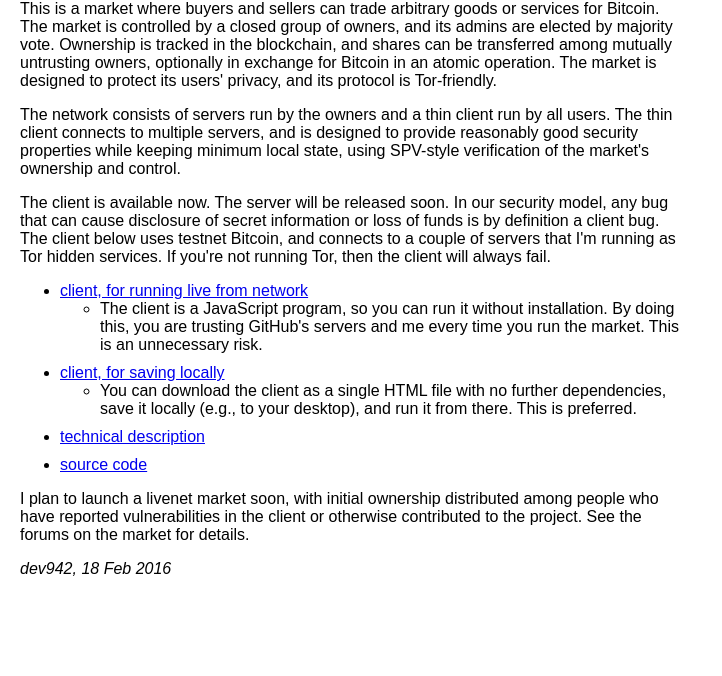
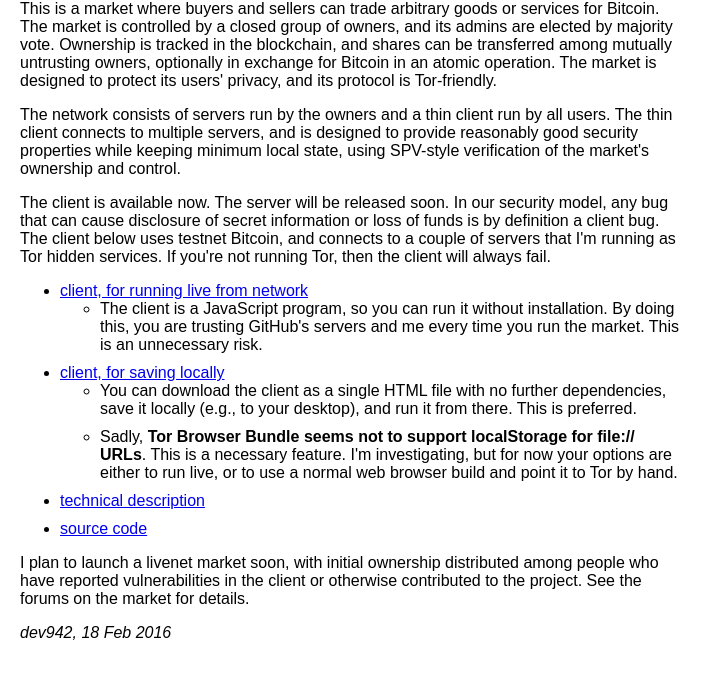
Before and after one commit to dev942/dev942.github.io, a plain HTML site: page index.html in a window 1280 px wide. Shown: the part 64-740 px from the top of the page, without its empty margins (0-722 px from the left). Drawn offline with Linux system fonts and the light colour scheme.

Commit message:
Warn that localStorage is broken in Tor Browser Bundle.

```diff
--- a/index.html
+++ b/index.html
@@ -58,11 +58,19 @@ always fail.</p>
         <a href="https://raw.githubusercontent.com/dev942/aquila/master/client/build/aquila-standalone-safe.html">
             client, for saving locally
         </a>
-        <ul><li>
-            You can download the client as a single HTML file with no
-            further dependencies, save it locally (e.g., to your desktop),
-            and run it from there. This is preferred.
-        </li></ul>
+        <ul>
+            <li>
+                You can download the client as a single HTML file with no
+                further dependencies, save it locally (e.g., to your desktop),
+                and run it from there. This is preferred.
+            </li><li>
+                Sadly, <b>Tor Browser Bundle seems not to support
+                localStorage for file:// URLs</b>. This is a necessary
+                feature. I'm investigating, but for now your options
+                are either to run live, or to use a normal web browser
+                build and point it to Tor by hand.
+            </li>
+        </ul>
     </li>
     <li>
         <a href="https://raw.githubusercontent.com/dev942/aquila/master/README.txt">
```
